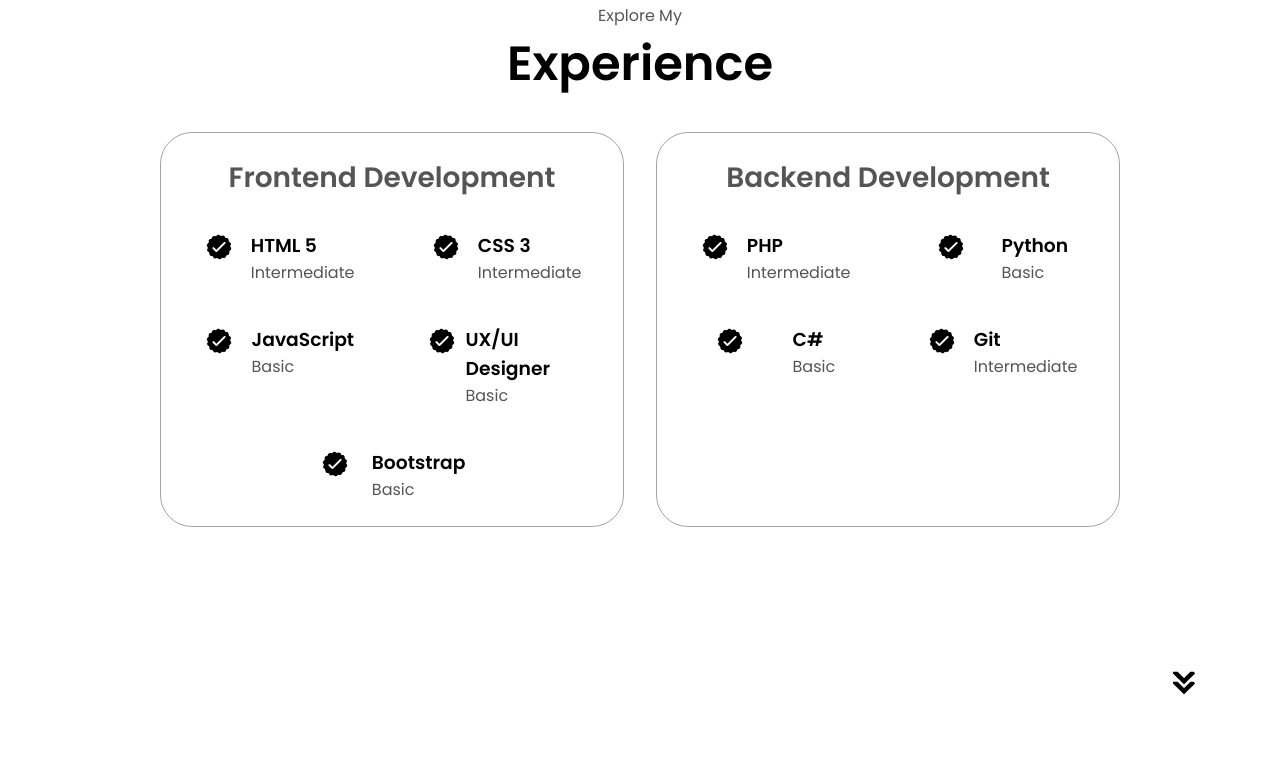
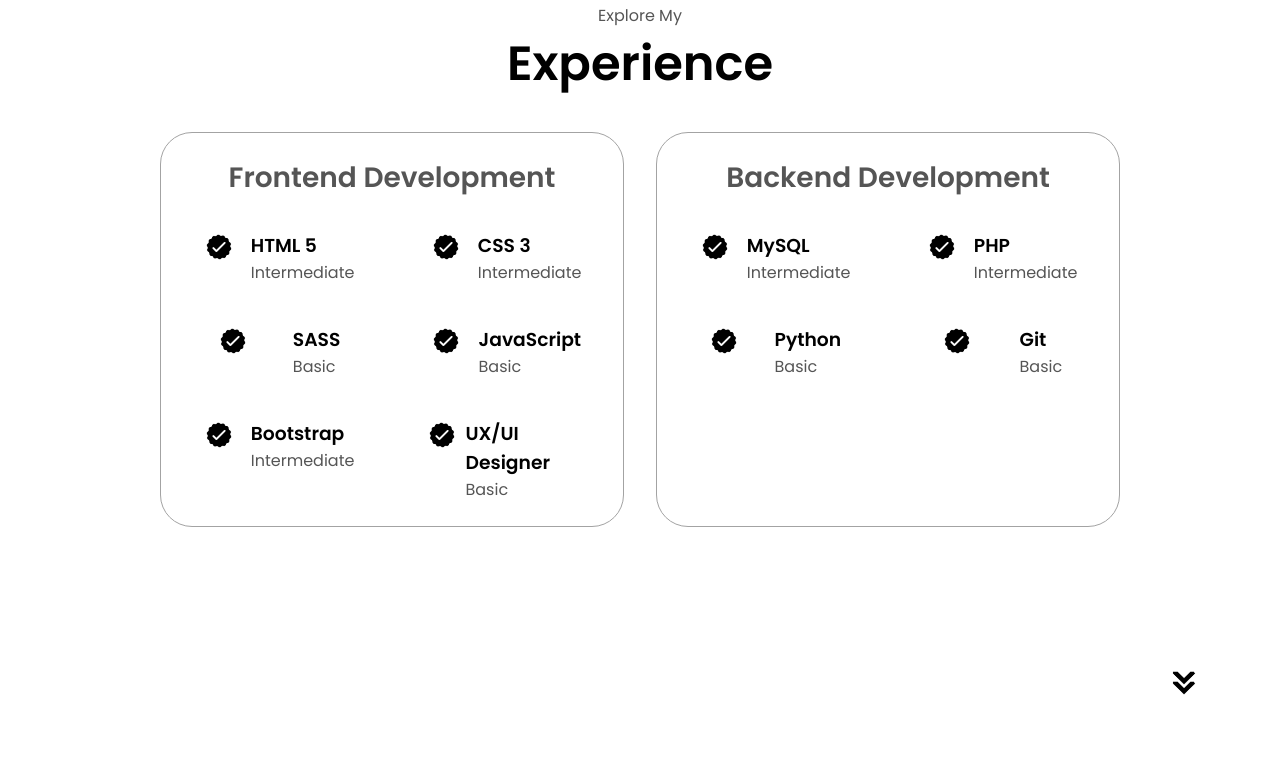
Before and after one commit to RenatoCalisto/Portifolio, a plain HTML site: page Projeto 3/index.html in a window 1280 px wide. Shown: the part 1693-2461 px from the top of the page. Drawn offline with Linux system fonts and the light colour scheme.

Commit message:
Add files via upload
add MH-R link

```diff
--- a/Projeto 3/index.html
+++ b/Projeto 3/index.html
@@ -92,8 +92,9 @@
                 alt="Education icon"
                 class="icon"
               />
-              <h3>Education</h3>
-              <p>IT Technician - ETEC <br> <br> IT Degree - UNIFATECIE   </p>
+              <h3>Education </h3>
+              <br>
+              <p>IT Technician <br> ETEC <br> <br> IT Degree <br> UNIFATECIE   </p>
             </div>
           </div>
           <div class="text-container">
@@ -111,6 +112,7 @@
         class="icon arrow"
         onclick="location.href='./#experience'"
       />
+    </section>
   </section>
   <section id="experience">
     <p class="section__text__p1">Explore My</p>
@@ -149,8 +151,30 @@
                 class="icon"
               />
               <div>
+                <h3>SASS</h3>
+                <p>Basic</p>
+              </div>
+            </article>
+            <article>
+              <img
+                src="./assets/checkmark.png"
+                alt="Experience icon"
+                class="icon"
+              />
+              <div>
                 <h3>JavaScript</h3>
                 <p>Basic</p>
+              </div>
+            </article>
+            <article>
+              <img
+                src="./assets/checkmark.png"
+                alt="Experience icon"
+                class="icon"
+              />
+              <div>
+                <h3>Bootstrap</h3>
+                <p>Intermediate</p>
               </div>
             </article>
             <article>
@@ -164,6 +188,11 @@
                 <p>Basic</p>
               </div>
             </article>
+          </div>
+        </div>
+        <div class="details-container">
+          <h2 class="experience-sub-title">Backend Development</h2>
+          <div class="article-container">
             <article>
               <img
                 src="./assets/checkmark.png"
@@ -171,15 +200,10 @@
                 class="icon"
               />
               <div>
-                  <h3>Bootstrap</h3>
-                  <p>Basic</p>
+                <h3>MySQL</h3>
+                <p>Intermediate</p>
               </div>
             </article>
-            </div>
-          </div>
-          <div class="details-container">
-            <h2 class="experience-sub-title">Backend Development</h2>
-            <div class="article-container">
             <article>
               <img
                 src="./assets/checkmark.png"
@@ -209,19 +233,8 @@
                 class="icon"
               />
               <div>
-                  <h3>C#</h3>
+                <h3>Git</h3>
                 <p>Basic</p>
-                </div>
-              </article>
-              <article>
-                <img
-                  src="./assets/checkmark.png"
-                  alt="Experience icon"
-                  class="icon"
-                />
-                <div>
-                  <h3>Git</h3>
-                  <p>Intermediate</p>
               </div>
             </article>
           </div>
@@ -282,9 +295,9 @@
               </button>
               <button
                 class="btn btn-color-2 project-btn"
-                onclick="location.href='#'"
+                onclick="location.href='https://mh-r.vercel.app/'"
               >
-                Offline
+                Site
               </button>
             </div>
           </div>
```
Lines whose indentation alone changed are shown as unchanged.
